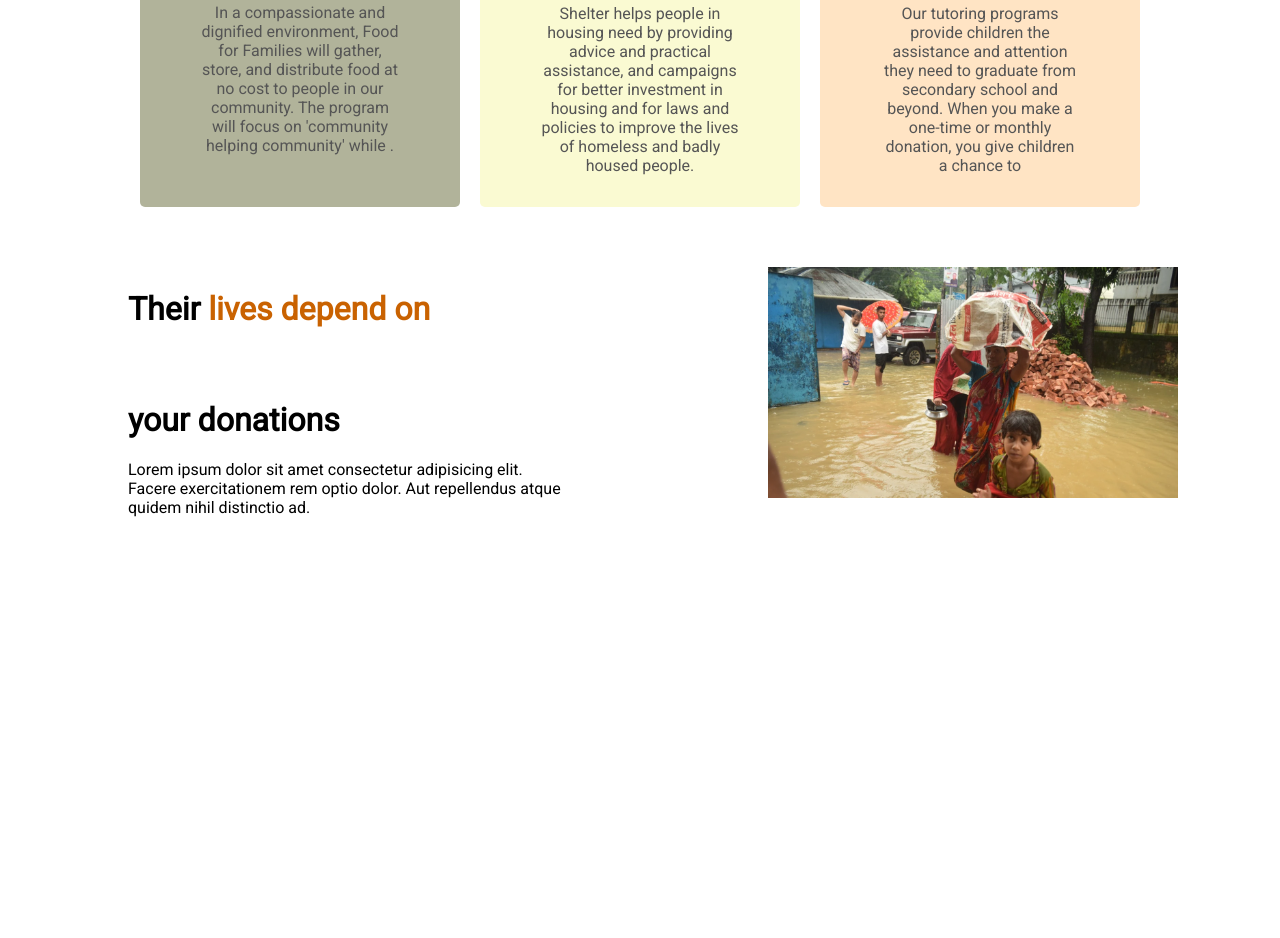
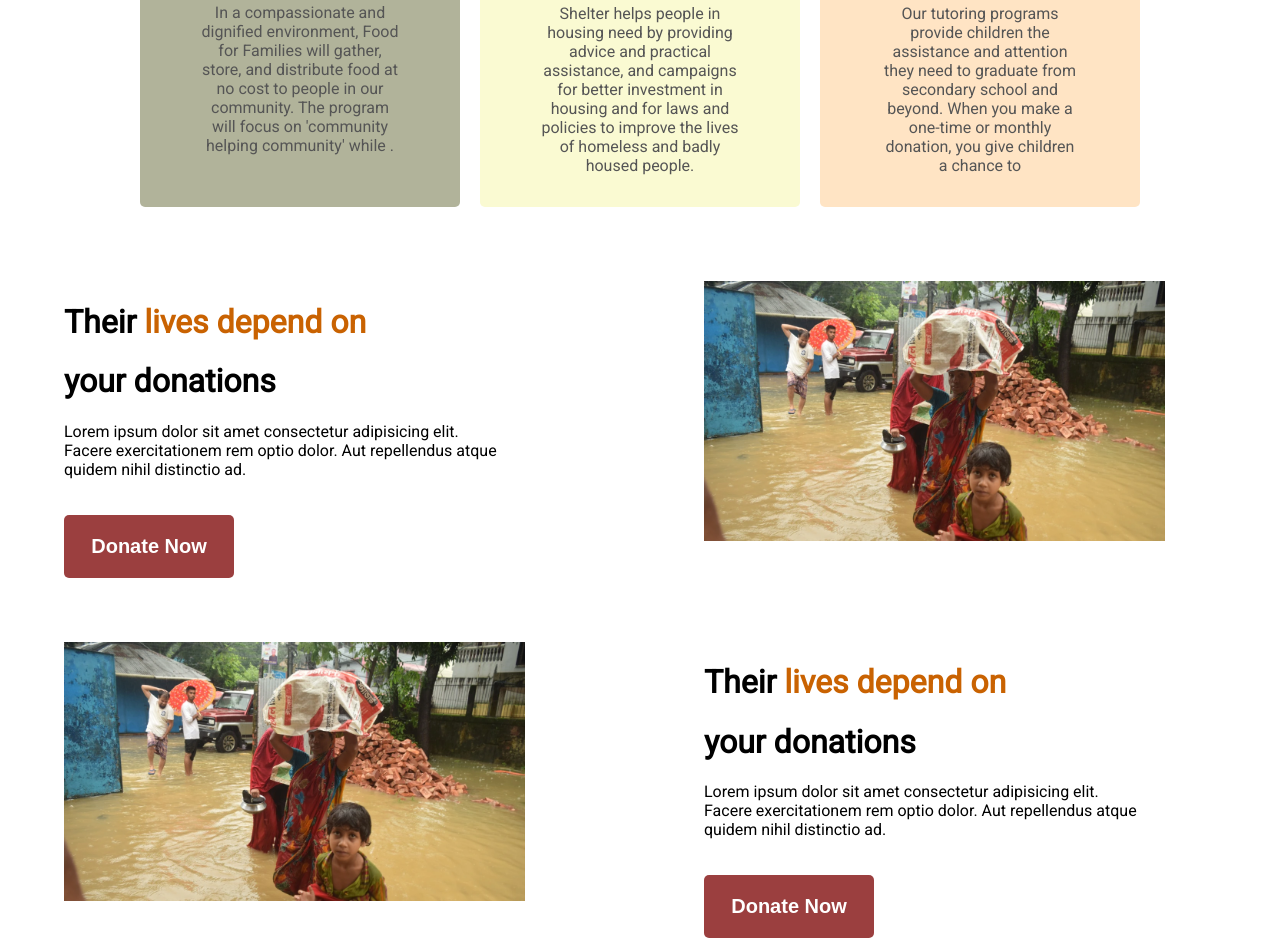
Before and after one commit to nazimuddin82/first-assignment1, a plain HTML site: page index.html in a window 1280 px wide. Shown: the part 1842-2780 px from the top of the page. Before the commit the page ends 2375 px from the top, so only its background shows below. Drawn offline with Linux system fonts and the light colour scheme.

Commit message:
imageadd

```diff
--- a/index.html
+++ b/index.html
@@ -41,7 +41,6 @@
     <div class="other-amount">
         <h1>Other amount (Taka)</h1>
         <hr>
-
     </div>
     <div>
         <div class="hada">
@@ -84,12 +83,32 @@
             <h1>your donations</h1>
             <p>Lorem ipsum dolor sit amet consectetur adipisicing elit.<br> Facere exercitationem rem optio dolor. Aut
                 repellendus atque<br> quidem nihil distinctio ad.</p>
+            <div>
+                <div class="hada-3">
+                    <button type="button">Donate Now</button>
+                </div>
+            </div>
         </div>
         <div class="half-width">
             <img src="images/donation14.webp" alt="">
         </div>
     </section1>
-
+    <section1>
+        </div>
+        <div class="half-width">
+            <img src="images/donation14.webp" alt="">
+        </div>
+        <div class="half-width">
+            <h1>Their <span class="orange">lives depend on</span> </h1>
+            <h1>your donations</h1>
+            <p>Lorem ipsum dolor sit amet consectetur adipisicing elit.<br> Facere exercitationem rem optio dolor. Aut
+                repellendus atque<br> quidem nihil distinctio ad.</p>
+            <div>
+                <div class="hada-3">
+                    <button type="button">Donate Now</button>
+                </div>
+            </div>
+    </section1>
 </body>
 
 </html>
--- a/style.css
+++ b/style.css
@@ -157,14 +157,10 @@ section1 {
 
 .half-width {
     width: 50%;
-    padding-left: 10%;
+    padding-left: 5%;
+    padding-top: 5%;
 }
 
 .half-width img {
     width: 80%;
-    padding-top: 50px;
 }
-
-.half-width h1 {
-    padding-top: 10%;
-}
```
